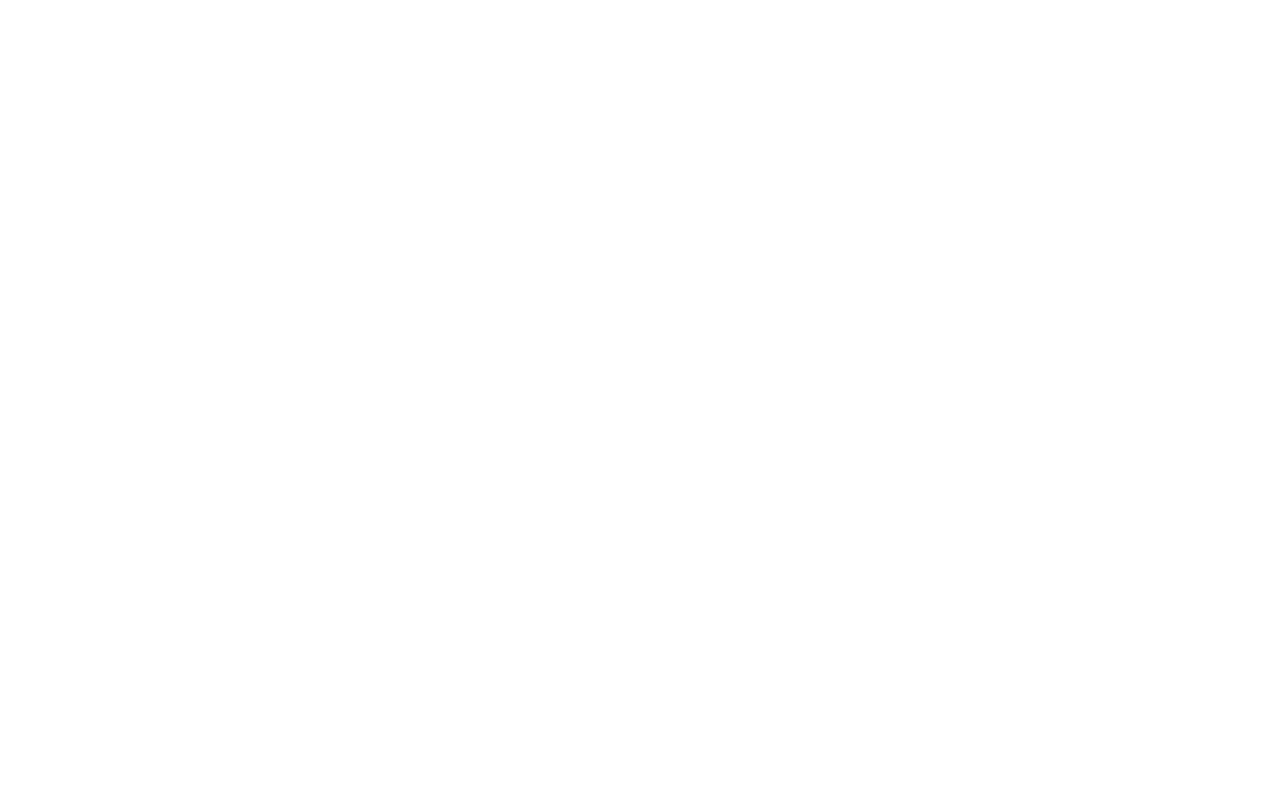
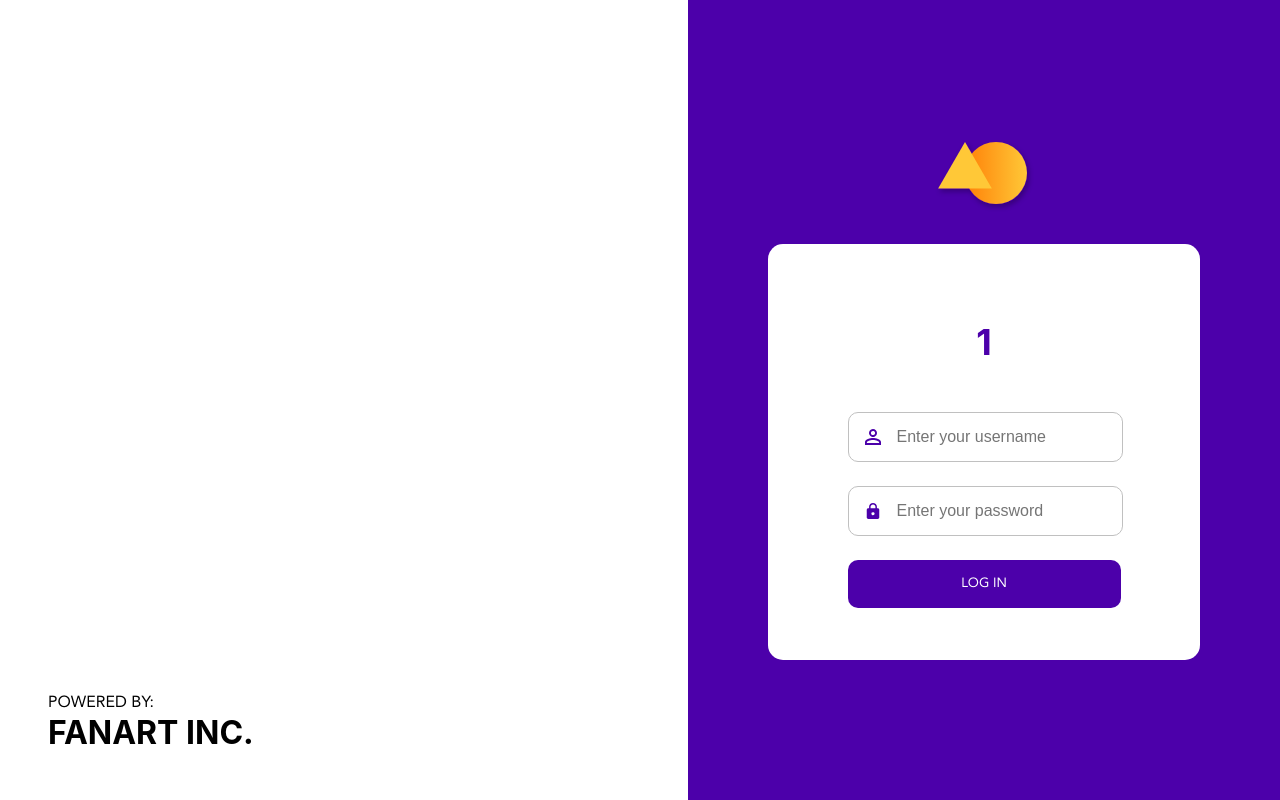
Before and after one commit to yell66w/rdi-payroll-system, a React (Create React App) app in the folder frontend/: page /login/1 in a window 1280 px wide. Built offline with nearby package versions, Linux system fonts and the light colour scheme.

Commit message:
Login Page for Encoder and Auditor

```diff
--- a/frontend/package.json
+++ b/frontend/package.json
@@ -10,6 +10,7 @@
     "prop-types": "^15.7.2",
     "react": "^17.0.2",
     "react-dom": "^17.0.2",
+    "react-hook-form": "^7.17.2",
     "react-redux": "^7.2.5",
     "react-router-dom": "^5.3.0",
     "react-scripts": "4.0.3",
--- a/frontend/src/App.js
+++ b/frontend/src/App.js
@@ -1,13 +1,15 @@
 import { Switch, Route } from "react-router-dom";
-import LoginPage from "pages/index";
+import IndexPage from "pages/index";
 import EncoderPage from "pages/encoder";
 import AuditorPage from "pages/auditor";
+import LoginPage from "pages/Login";
 
 function App() {
   return (
     <>
       <Switch>
-        <Route exact path="/" component={LoginPage} />
+        <Route exact path="/" component={IndexPage} />
+        <Route path="/login/:name" component={LoginPage} />
         <Route path="/encoder" component={EncoderPage} />
         <Route path="/auditor" component={AuditorPage} />
       </Switch>
--- a/frontend/src/components/Button/styles.js
+++ b/frontend/src/components/Button/styles.js
@@ -4,12 +4,15 @@
 
 const color = {
   default: (props) => props.theme.colors.violet,
+  darkViolet: (props) => props.theme.colors.darkViolet,
   secondary: (props) => props.theme.colors.white,
   red: (props) => props.theme.colors.red,
   green: (props) => props.theme.colors.green,
 };
 
-export const Container = styled.div`
+export const Container = styled.button`
+  cursor: pointer;
+  user-select: none;
   color: ${(props) =>
     props.color === "secondary" ? color.default : color.secondary};
   background-color: ${(props) =>
@@ -21,12 +24,22 @@
       ? color.green
       : color.default};
   border: ${(props) =>
-    props.color === "secondary" && `2px solid ${props.theme.colors.violet}`};
+    props.color === "secondary"
+      ? `2px solid ${props.theme.colors.violet}`
+      : "none"};
+  outline: none;
   min-width: 15rem;
   width: 100%;
-  padding: 1.2rem;
+  height: 3rem;
   border-radius: 10px;
-  text-align: center;
   text-transform: uppercase;
   font-family: ${(props) => props.theme.fonts.avenirRoman};
+  display: flex;
+  align-items: center;
+  justify-content: center;
+
+  &:active {
+    background: #440099;
+    transition: 0.1s ease-in-out;
+  }
 `;
--- a/frontend/src/components/Input/index.jsx
+++ b/frontend/src/components/Input/index.jsx
@@ -4,6 +4,7 @@
 import { ReactComponent as Person } from "assets/icons/person.svg";
 
 import { Container, Input, Wrapper, Label } from "./styles.js";
+import { useFormContext } from "react-hook-form";
 
 const InputField = ({
   uname = false,
@@ -11,8 +12,11 @@
   placeholder,
   label,
   disabled = false,
+  name,
+  required,
 }) => {
   const [placeholderName, setPlaceholderName] = useState(placeholder || "");
+  const { register } = useFormContext();
 
   useEffect(() => {
     if (uname) {
@@ -44,6 +48,7 @@
           placeholder={`${placeholderName}`}
           type={pwd ? "password" : "text"}
           disabled={disabled}
+          {...register(name, { required })}
         />
       </Container>
     </Wrapper>
--- a/frontend/src/components/Input/styles.js
+++ b/frontend/src/components/Input/styles.js
@@ -14,10 +14,10 @@
 
 export const Container = styled.div`
   display: flex;
-  gap: 0.5rem;
+  align-items: center;
   min-width: 15rem;
-  width: 15rem;
-  padding: 0.5rem 1rem;
+  width: 100%;
+  height: 3rem;
   border: 1.5px solid ${(props) => (props.disabled ? colors.default : "silver")};
   border-radius: 10px;
   background: ${(props) =>
@@ -25,7 +25,7 @@
   span {
     display: flex;
     align-items: center;
-    margin: 0 0.5rem;
+    margin: 0 1rem;
 
     svg {
       height: 1rem;
@@ -40,11 +40,12 @@
 
 export const Input = styled.input`
   width: 100%;
+  padding: 0 1rem 0 0;
   height: 2rem;
   border: none;
   outline: none;
-  text-transform: capitalize;
   font-size: ${(props) => props.theme.fontSizes.md};
+  font-family: ${(props) => props.theme.fontSizes.avenirRoman};
   background: ${(props) =>
     props.disabled ? colors.lightViolet : colors.white};
 `;
@@ -52,4 +53,5 @@
 export const Label = styled.label`
   text-transform: uppercase;
   margin-left: 0.2rem;
+  font-family: ${(props) => props.theme.fontSizes.avenirRoman};
 `;
--- /dev/null
+++ b/frontend/src/pages/Login/index.jsx
@@ -0,0 +1,47 @@
+import {
+  Container,
+  Left,
+  Right,
+  LoginContainer,
+  Header,
+  Form,
+  Powered,
+} from "./styles.js";
+import { useParams } from "react-router-dom";
+import InputField from "components/Input/index.jsx";
+import Button from "components/Button/index.jsx";
+import { ReactComponent as Logo } from "assets/icons/logo.svg";
+import { useForm, FormProvider } from "react-hook-form";
+
+const LoginPage = () => {
+  const { name } = useParams();
+  const methods = useForm();
+  // FIX: Convert to JSON later, but for now, console log
+  const onSubmit = (data) => console.log(data);
+
+  return (
+    <Container>
+      <Left>
+        <Powered>
+          <p>POWERED BY:</p>
+          <h1>FANART INC.</h1>
+        </Powered>
+      </Left>
+      <Right>
+        <Logo />
+        <LoginContainer>
+          <FormProvider {...methods}>
+            <Form onSubmit={methods.handleSubmit(onSubmit)}>
+              <Header>{name}</Header>
+              <InputField uname name="username" required />
+              <InputField pwd name="password" required />
+              <Button type="submit">Log in</Button>
+            </Form>
+          </FormProvider>
+        </LoginContainer>
+      </Right>
+    </Container>
+  );
+};
+
+export default LoginPage;
--- /dev/null
+++ b/frontend/src/pages/Login/styles.js
@@ -0,0 +1,70 @@
+import styled from "styled-components";
+
+const colors = {
+  default: (props) => props.theme.colors.violet,
+  white: (props) => props.theme.colors.white,
+};
+
+export const Container = styled.div`
+  display: flex;
+  justify-content: space-between;
+  height: 100vh;
+  width: 100vw;
+`;
+
+// TODO: Download Bebas Neue Font
+export const Left = styled.div`
+  flex: 1;
+  background-color: ${colors.white};
+  display: flex;
+  justify-content: flex-start;
+  align-items: flex-end;
+  padding: 3rem;
+`;
+
+export const Powered = styled.div`
+  p {
+    font-family: ${(props) => props.theme.fonts.avenirRoman};
+    margin: 0;
+  }
+
+  h1 {
+    margin: 0;
+  }
+`;
+
+export const Right = styled.div`
+  flex: 1;
+  background-color: ${colors.default};
+  display: flex;
+  flex-direction: column;
+  justify-content: center;
+  align-items: center;
+  gap: 2rem;
+`;
+
+export const LoginContainer = styled.div`
+  background-color: ${colors.white};
+  height: 24rem;
+  width: 23rem;
+  border-radius: 15px;
+  padding: 1rem 2rem;
+  display: flex;
+  align-items: center;
+  justify-content: center;
+`;
+
+export const Form = styled.form`
+  display: flex;
+  flex-direction: column;
+  justify-content: center;
+  align-items: center;
+  gap: 1.5rem;
+`;
+
+// TODO: Download Bebas Neue Font
+export const Header = styled.h1`
+  font-size: ${(props) => props.theme.fontSizes.xxl};
+  text-transform: uppercase;
+  color: ${colors.default};
+`;
--- a/frontend/src/theme.js
+++ b/frontend/src/theme.js
@@ -7,6 +7,7 @@
     red: "#ec2e2e",
     green: "#37873e",
     lightViolet: "#e1c8ff",
+    darkViolet: "#440099",
   },
   fonts: {
     avenirBlack: "Avenir-Black",
```
Also changed, not shown: frontend/src/assets/icons/logo.svg (added), 1 other file (tests, documents, lock files or other folders).
